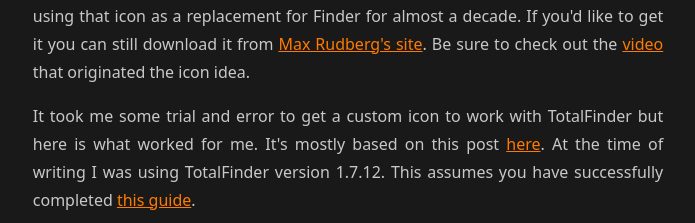
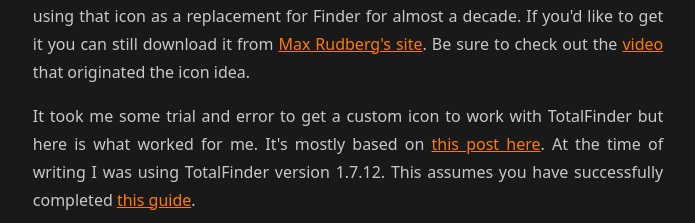
Before and after one commit to jonrh/jonrh.is, a Next.js app: page /custom-totalfinder-icon-in-osx-el-capitan in a window 1280 px wide. Shown: the part 1281-1504 px from the top of the page, without its empty margins (292-987 px from the left). Built offline with nearby package versions, Linux system fonts and the light colour scheme.

Commit message:
Fixed Lighthouse SEO score reduction, more descriptive link, etc
Forgot to stage the yarn.lock changes from the previous commit. I let them float with this one.

```diff
--- a/pages/custom-totalfinder-icon-in-osx-el-capitan/index.mdx
+++ b/pages/custom-totalfinder-icon-in-osx-el-capitan/index.mdx
@@ -29,7 +29,7 @@
 from [Max Rudberg's site][7]. Be sure to check out the [video][8] that originated the icon idea.
 
 It took me some trial and error to get a custom icon to work with TotalFinder but here is what
-worked for me. It's mostly based on this post [here][9]. At the time of writing I was using
+worked for me. It's mostly based on [this post here][9]. At the time of writing I was using
 TotalFinder version 1.7.12. This assumes you have successfully completed [this guide][6].
 
 <strong>2016.04.15 Update/Warning</strong>: @BinaryAge [mentioned on Twitter][10] they do not
```
Also changed, not shown: 1 other file (tests, documents, lock files or other folders).
